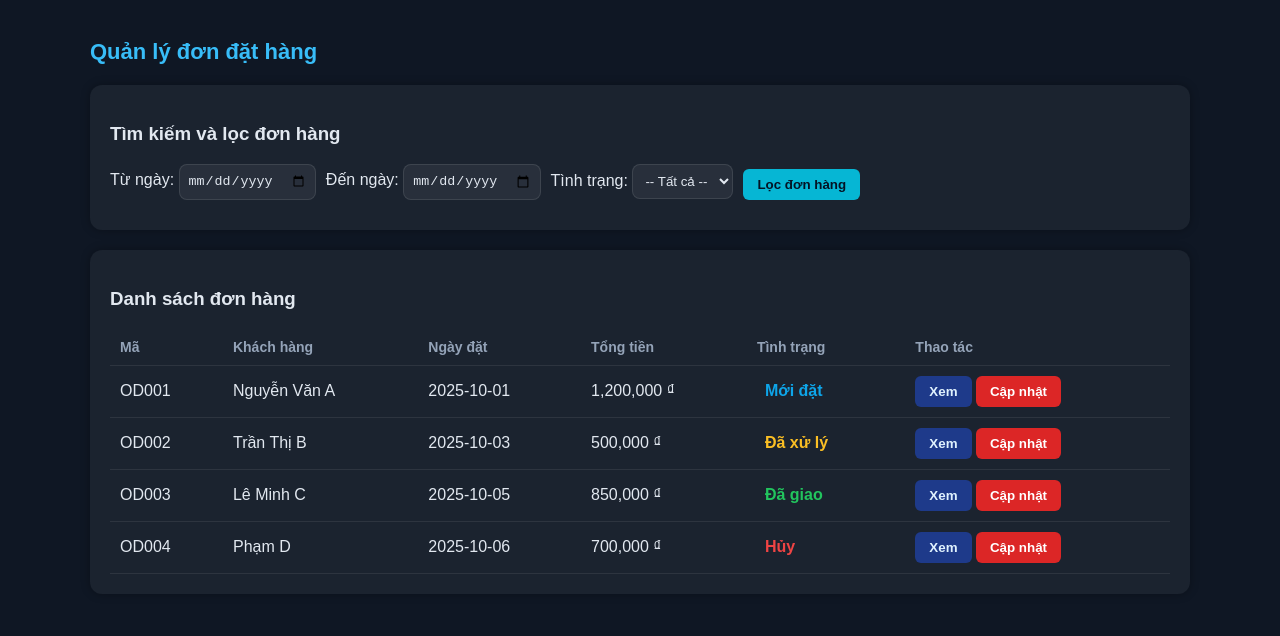
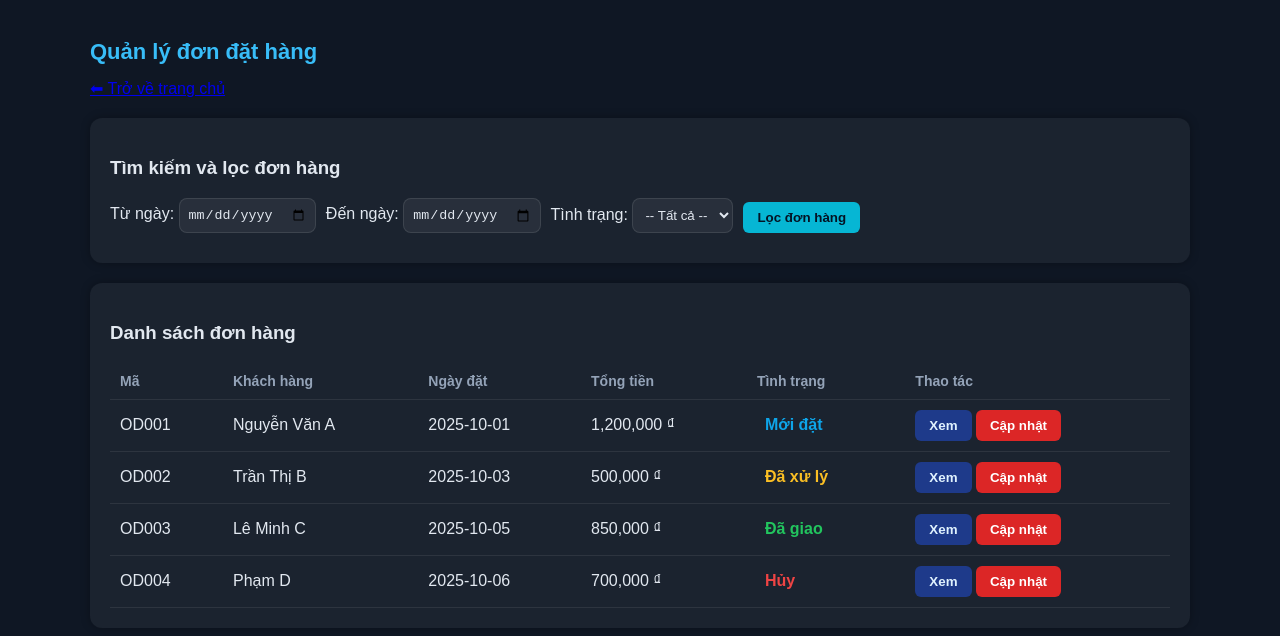
Before and after one commit to hinehatori-web/test, a plain HTML site: page Web1-Nhom16-main/admin/order-management.html in a window 1280 px wide. Drawn offline with Linux system fonts and the light colour scheme.

Commit message:
Update order-management.html

```diff
--- a/Web1-Nhom16-main/admin/order-management.html
+++ b/Web1-Nhom16-main/admin/order-management.html
@@ -101,7 +101,7 @@
 <body>
   <div class="container">
     <h1>Quản lý đơn đặt hàng</h1>
-
+    <a href="admin-dashboard" class="back-home-btn">⬅ Trở về trang chủ</a>
     <!-- Bộ lọc -->
     <div class="card">
       <h3>Tìm kiếm và lọc đơn hàng</h3>
```
